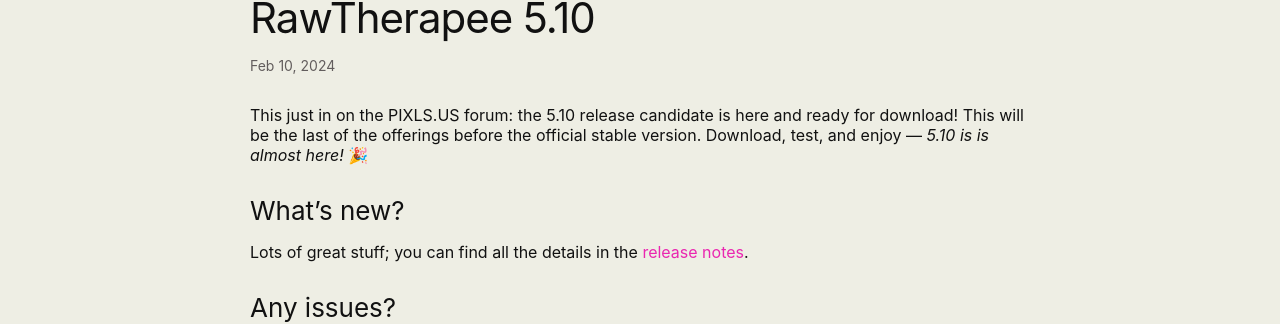
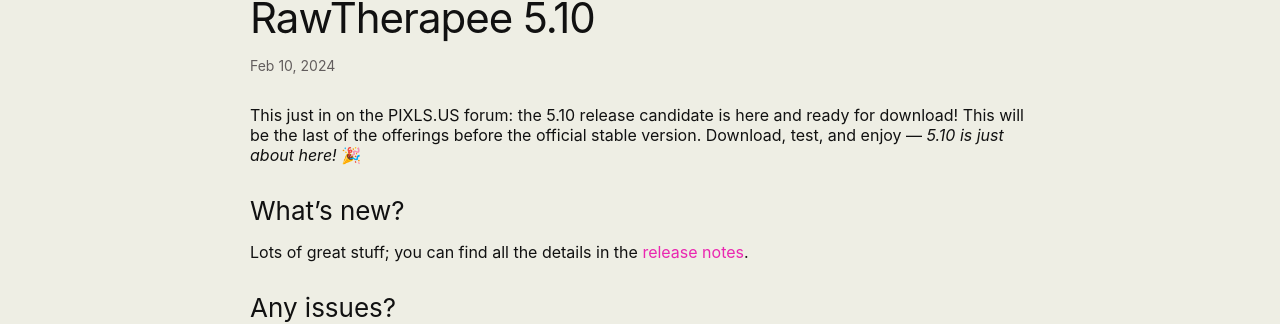
Before and after one commit to martbetz/martbetz.github.io, a Jekyll site: the page built from _posts/2024-02-10-rt5-10.md, in a window 1280 px wide. Shown: the part 110-434 px from the top of the page. Built offline with Jekyll 4.4.1, drawn with Linux system fonts in a browser that asks for light colours.

Commit message:
Update 2024-02-10-rt5-10.md

```diff
--- a/_posts/2024-02-10-rt5-10.md
+++ b/_posts/2024-02-10-rt5-10.md
@@ -5,7 +5,7 @@
 tags: rawtherapee
 ---
 
-This just in on the PIXLS.US forum: the 5.10 release candidate is here and ready for download! This will be the last of the offerings before the official stable version. Download, test, and enjoy&nbsp;— <i>5.10 is is almost here!</i> 🎉
+This just in on the PIXLS.US forum: the 5.10 release candidate is here and ready for download! This will be the last of the offerings before the official stable version. Download, test, and enjoy&nbsp;— <i>5.10 is  just about here!</i>&nbsp;🎉
 
 <!--<p>
 <center>
```
